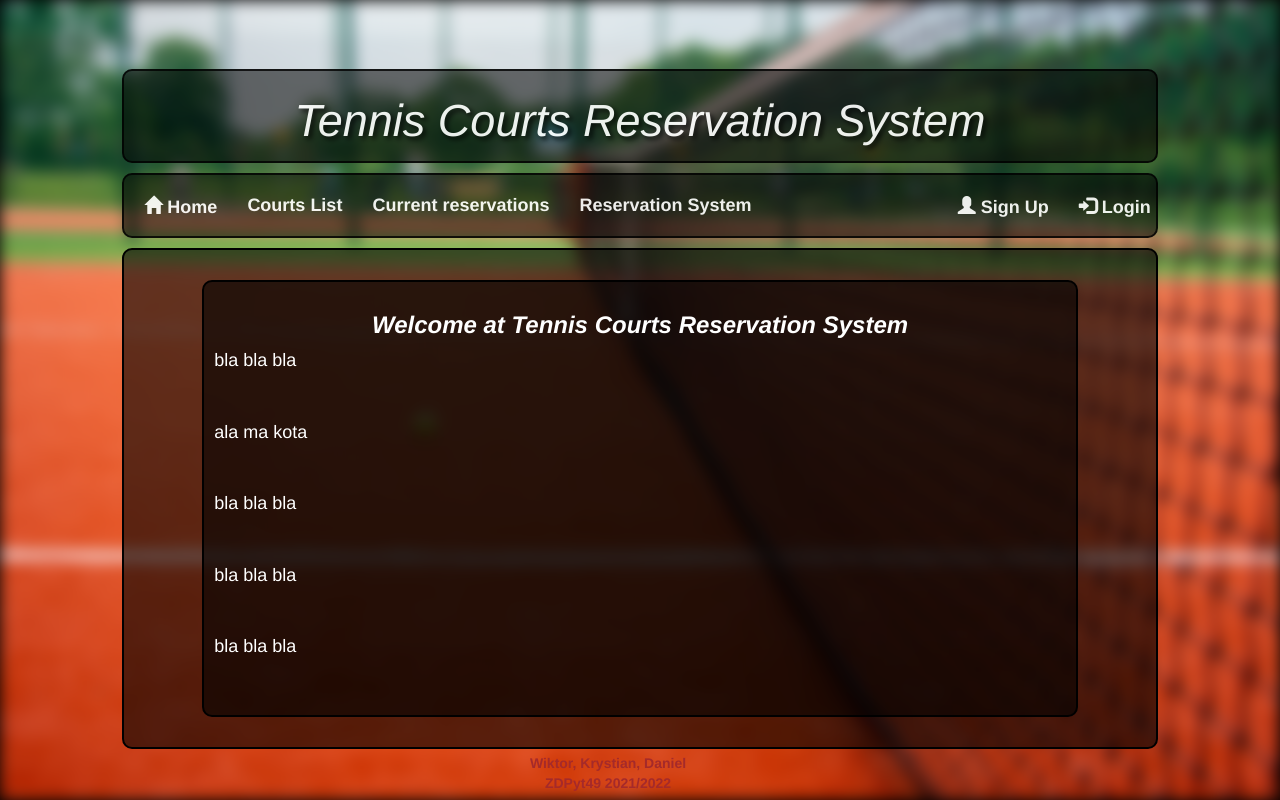
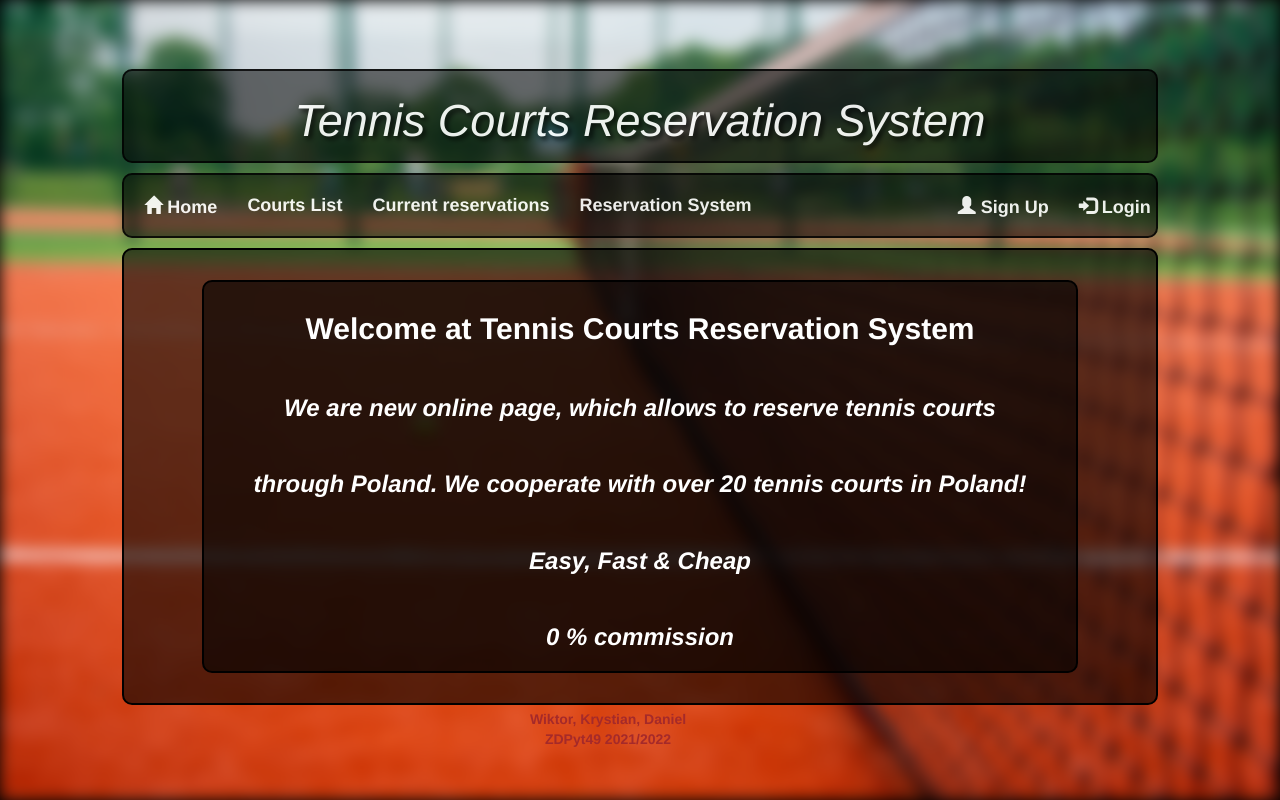
Before and after one commit to WikKab/tennis-court-reservations, a Django app: template tennis_courts/templates/index.html in a window 1280 px wide. Run offline with Django 3.2, Linux system fonts and the light colour scheme; the template is opened without the code that fills it, so the values that code supplies are empty; some libraries are stand-ins or nearby versions.

Commit message:
Welcome page

```diff
--- a/reservations/templates/courts_details.html
+++ b/reservations/templates/courts_details.html
@@ -10,7 +10,7 @@
             <th>Court Name</th>
             <th>Opening at</th>
             <th>Closing at</th>
-            <th>Hire Rate</br> [ $/0.5h ]</th>
+            <th>Hire Rate</br> [ PLN/0.5h ]</th>
             <th>Equipment rent</th>
       </tr>
     </thead>
--- a/tennis_courts/templates/index.html
+++ b/tennis_courts/templates/index.html
@@ -3,13 +3,12 @@
 {% block content %}
 
     <div class="content">
-            <h3>Welcome at Tennis Courts Reservation System</h3>
+            <h2 style="text-align:center">Welcome at Tennis Courts Reservation System </h2><br>
 
-        <p style="text-align:left">bla bla bla<p></br>
-        <p style="text-align:left">ala ma kota<p></br>
-        <p style="text-align:left">bla bla bla<p></br>
-        <p style="text-align:left">bla bla bla<p></br>
-        <p style="text-align:left">bla bla bla<p></br>
+        <h3 style="text-align:center">We are new online page, which allows to reserve tennis courts</h3><br>
+        <h3 style="text-align:center"> through Poland. We cooperate with over 20 tennis courts in Poland!  </h3><br>
+        <h3 style="text-align:center">Easy, Fast & Cheap</h3><br>
+        <h3 style="text-align:center">0 % commission</h3>
 
     </div>
 
```
Also changed, not shown: db.sqlite3.
